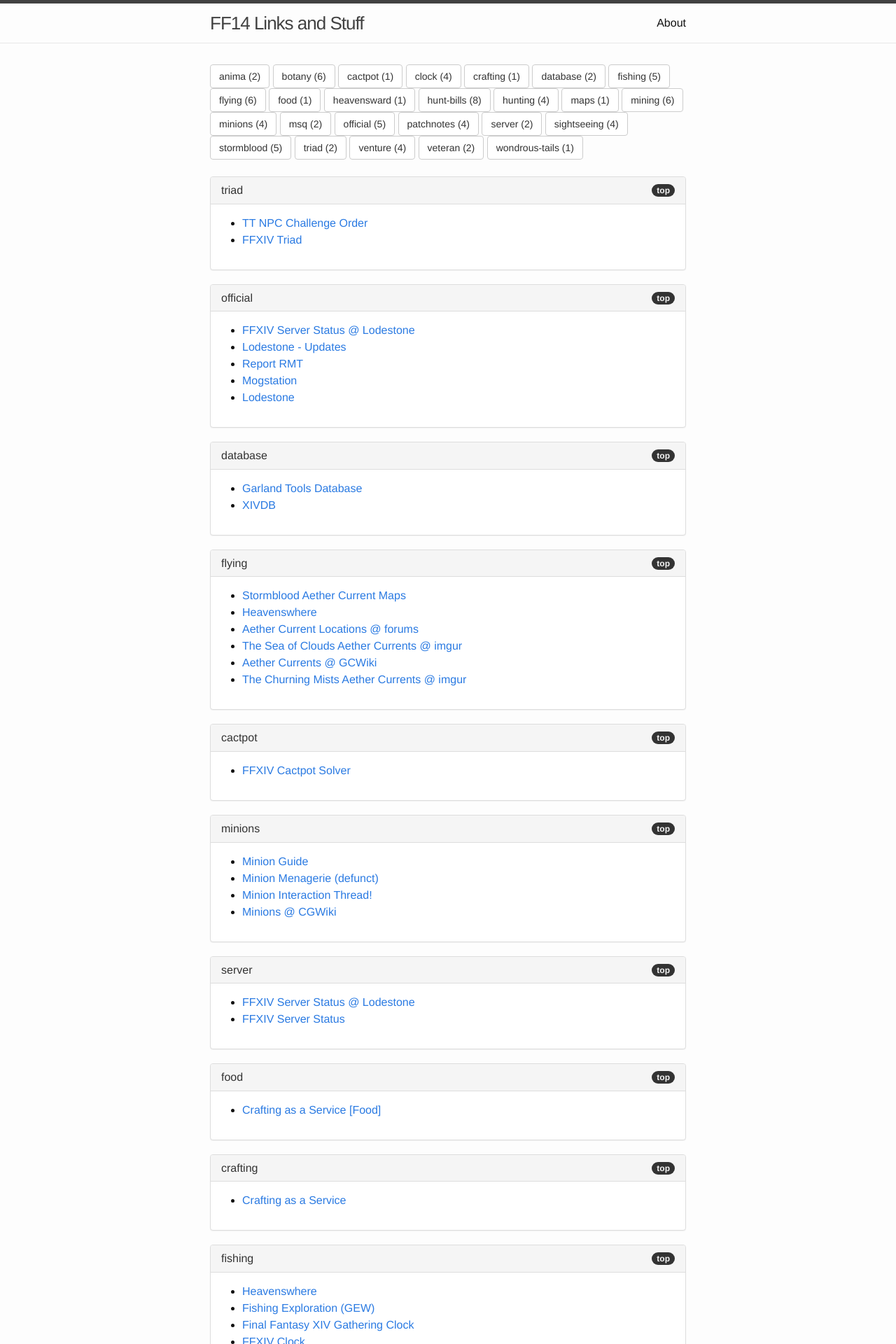
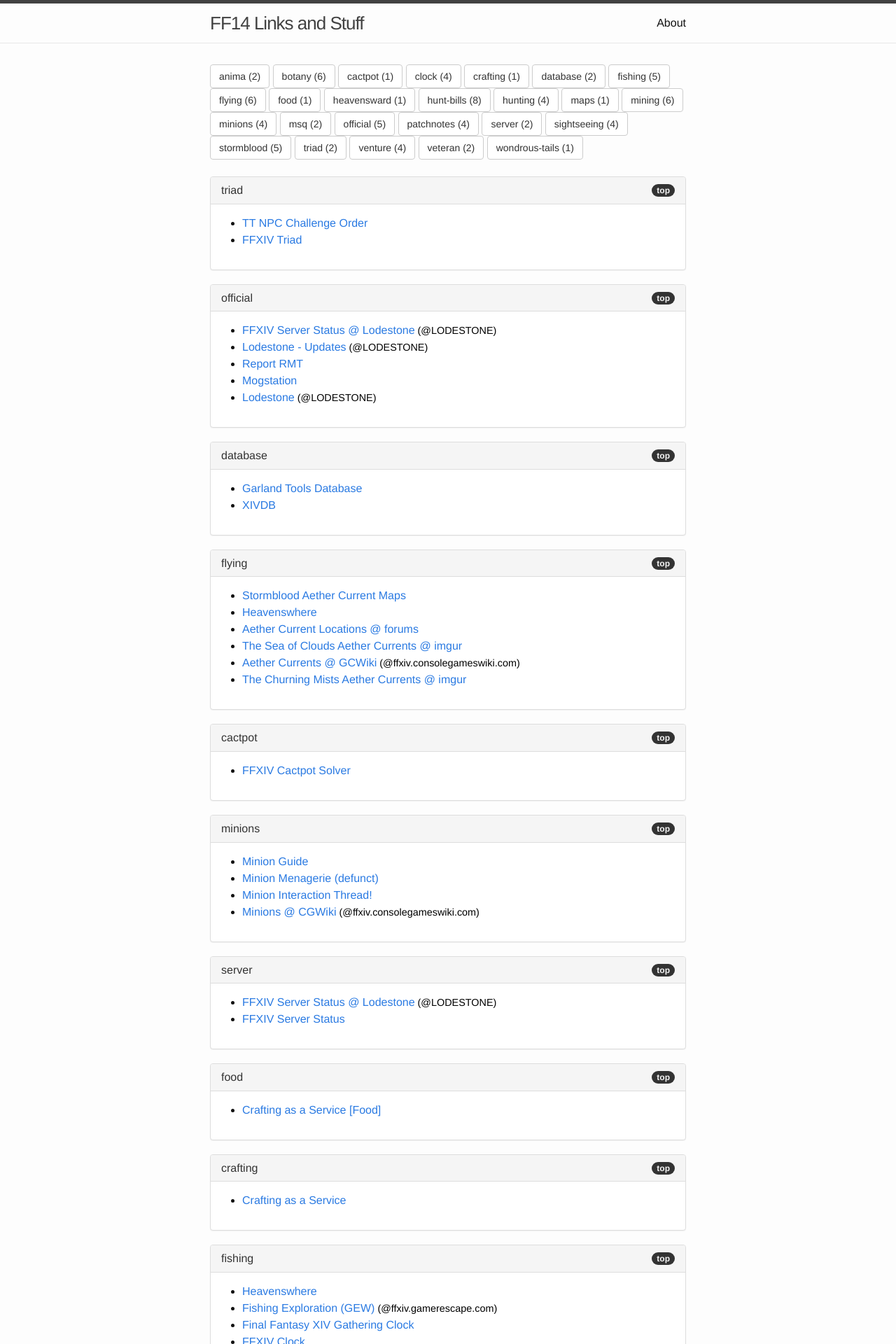
Before and after one commit to uberfuzzy/ff14, a Jekyll site: the page built from index.html, in a window 1280 px wide. Shown: the top 1920 px of the page at 70% size. Built offline with Jekyll 4.4.1, drawn with Linux system fonts in a browser that asks for light colours; nearby versions of some CDN libraries.

Commit message:
Update main.scss

```diff
--- a/css/main.scss
+++ b/css/main.scss
@@ -50,3 +50,7 @@
         "layout",
         "syntax-highlighting"
 ;
+
+a[href*="//ffxiv.consolegameswiki.com"]:after { content: " (@ffxiv.consolegameswiki.com)"; font-size: 90%; color: black; }
+a[href*="//ffxiv.gamerescape.com/wiki/"]:after { content: " (@ffxiv.gamerescape.com)"; font-size: 90%; color: black; }
+a[href*=".finalfantasyxiv.com/lodestone/"]:after { content: " (@LODESTONE)"; font-size: 90%; color: black; }
```
